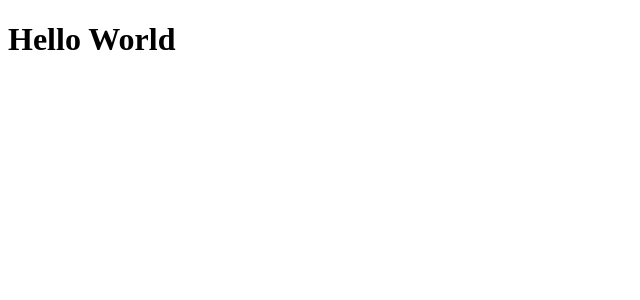
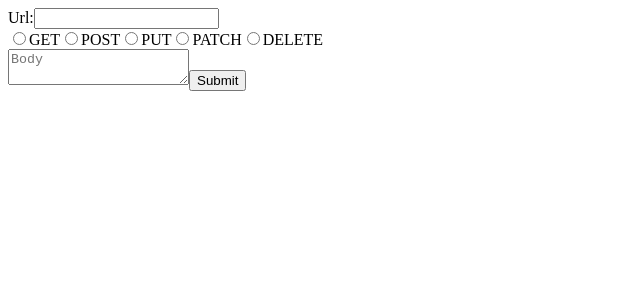
Before and after one commit to mikeymasonic/29-RESTy, a React app: page / in a window 1280 px wide. Shown: the top 300 px of the page, without its empty margins (0-640 px from the left). Built offline with nearby package versions, Linux system fonts and the light colour scheme.

Commit message:
Form Test

```diff
--- a/package.json
+++ b/package.json
@@ -1,5 +1,5 @@
 {
-  "name": "",
+  "name": "29-RESTy",
   "version": "1.0.0",
   "description": "",
   "main": "dist/index.js",
--- a/src/components/App/App.jsx
+++ b/src/components/App/App.jsx
@@ -1,5 +1,6 @@
 import React from 'react';
+import Form from '../Form/Form';
 
 export default function App() {
-  return <h1>Hello World</h1>;
+  return <Form />;
 }
```
Also changed, not shown: src/components/Form/Form.css (added), 2 other files (tests, documents, lock files or other folders).
